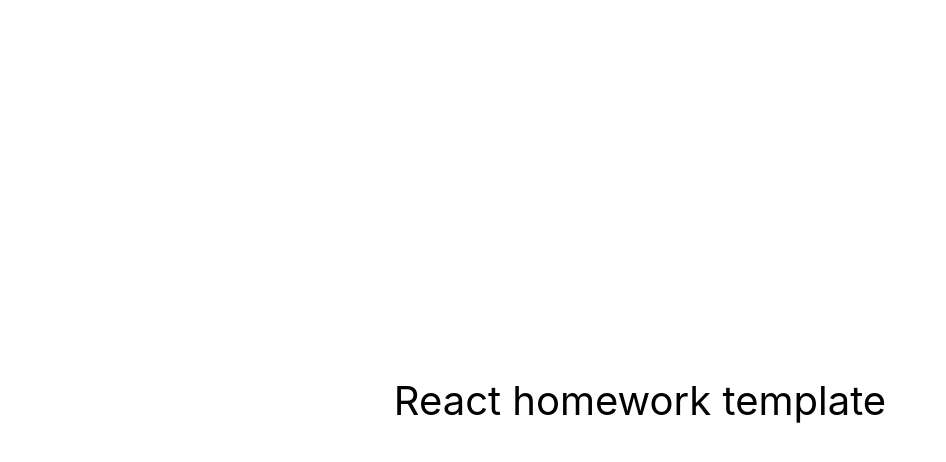
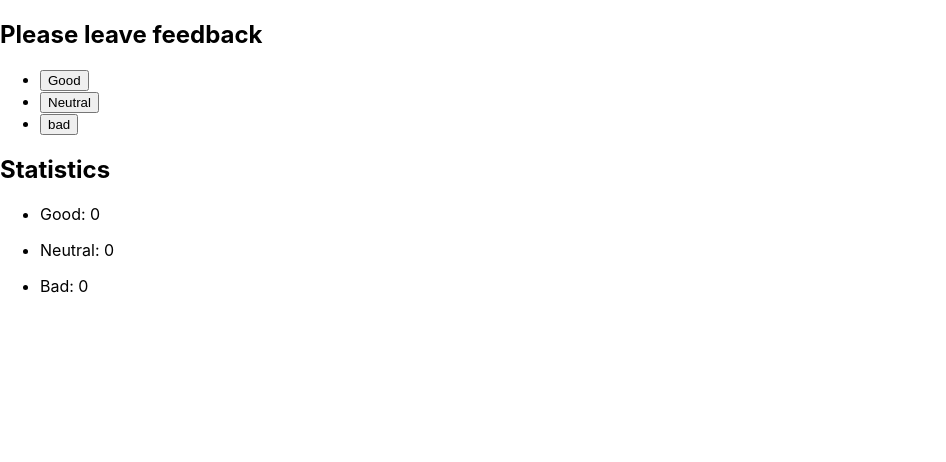
Before and after one commit to KanterIV/goit-react-hw-02-feedback, a React (Create React App) app: page / in a window 1280 px wide. Shown: the top 462 px of the page, without its empty margins (0-946 px from the left). Built offline with nearby package versions, Linux system fonts and the light colour scheme.

Commit message:
added feedback component

```diff
--- /dev/null
+++ b/src/App.jsx
@@ -0,0 +1,26 @@
+import Feedback from 'components/Feedback/Feedback';
+import React, { Component } from 'react';
+
+export class App extends Component {
+  state = {
+    good: 0,
+    neutral: 0,
+    bad: 0,
+  };
+
+  handelBtnClick = event => {
+    this.setState(prevState => {
+      return {
+        [event.target.name]: prevState[event.target.name] + 1,
+      };
+    });
+  };
+
+  // countTotalFeedback() {}
+
+  // countPositiveFeedbackPercentage() {}
+
+  render() {
+    return <Feedback data={this.state} handelBtnClick={this.handelBtnClick} />;
+  }
+}
--- a/src/components/App.jsx
+++ /dev/null
@@ -1,16 +0,0 @@
-export const App = () => {
-  return (
-    <div
-      style={{
-        height: '100vh',
-        display: 'flex',
-        justifyContent: 'center',
-        alignItems: 'center',
-        fontSize: 40,
-        color: '#010101'
-      }}
-    >
-      React homework template
-    </div>
-  );
-};
--- /dev/null
+++ b/src/components/Feedback/Feedback.jsx
@@ -0,0 +1,54 @@
+import React, { Component } from 'react';
+
+export default class Feedback extends Component {
+  render() {
+    return (
+      <section>
+        <h1>Please leave feedback</h1>
+
+        <ul>
+          <li>
+            <button
+              type="button"
+              name="good"
+              onClick={this.props.handelBtnClick}
+            >
+              Good
+            </button>
+          </li>
+          <li>
+            <button
+              type="button"
+              name="neutral"
+              onClick={this.props.handelBtnClick}
+            >
+              Neutral
+            </button>
+          </li>
+          <li>
+            <button
+              type="button"
+              name="bad"
+              onClick={this.props.handelBtnClick}
+            >
+              bad
+            </button>
+          </li>
+        </ul>
+
+        <h2>Statistics</h2>
+        <ul>
+          <li>
+            <p>Good: {this.props.data.good} </p>
+          </li>
+          <li>
+            <p>Neutral: {this.props.data.neutral}</p>
+          </li>
+          <li>
+            <p>Bad: {this.props.data.bad}</p>
+          </li>
+        </ul>
+      </section>
+    );
+  }
+}
--- a/src/index.js
+++ b/src/index.js
@@ -1,6 +1,6 @@
 import React from 'react';
 import ReactDOM from 'react-dom/client';
-import { App } from 'components/App';
+import { App } from 'App';
 import './index.css';
 
 ReactDOM.createRoot(document.getElementById('root')).render(
```
